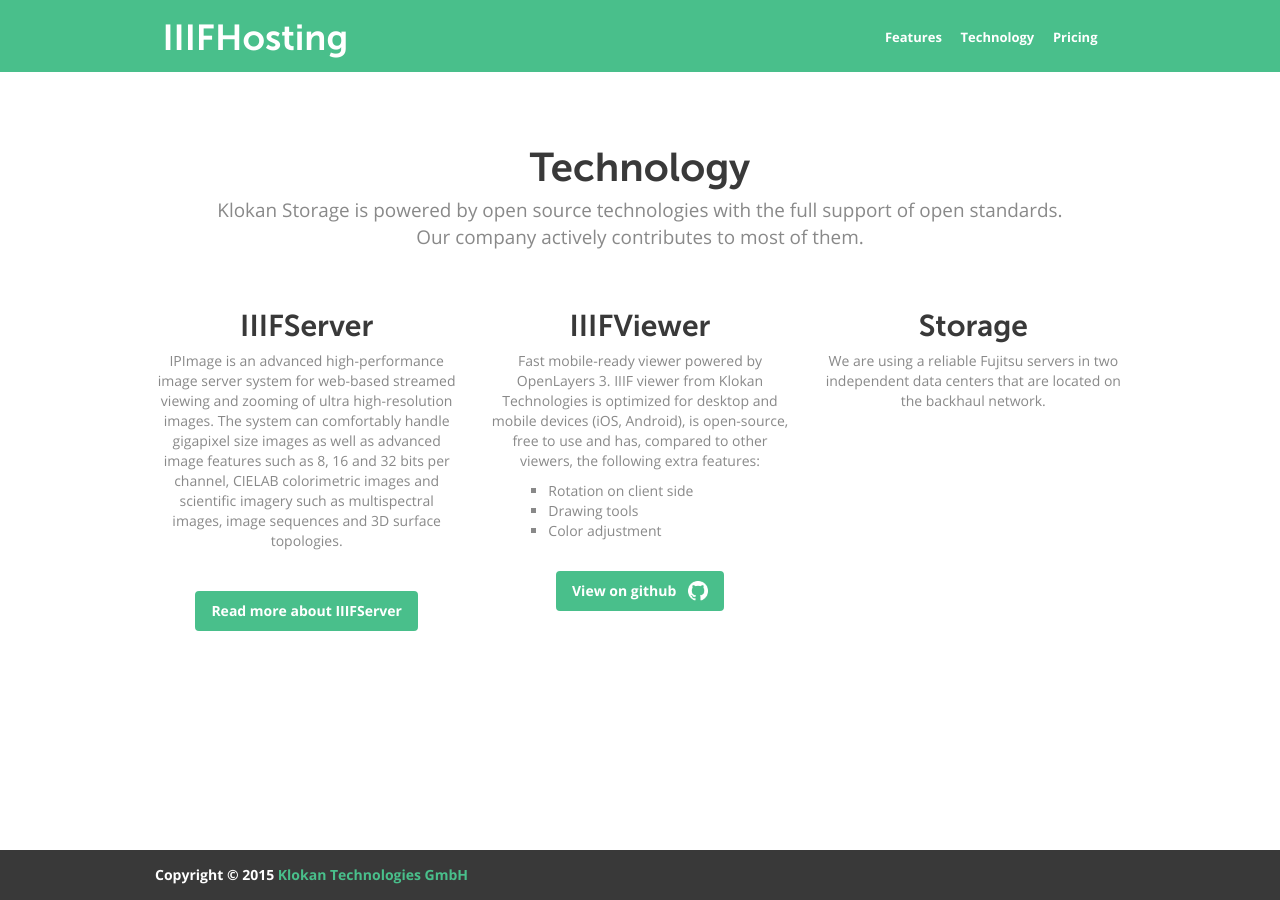
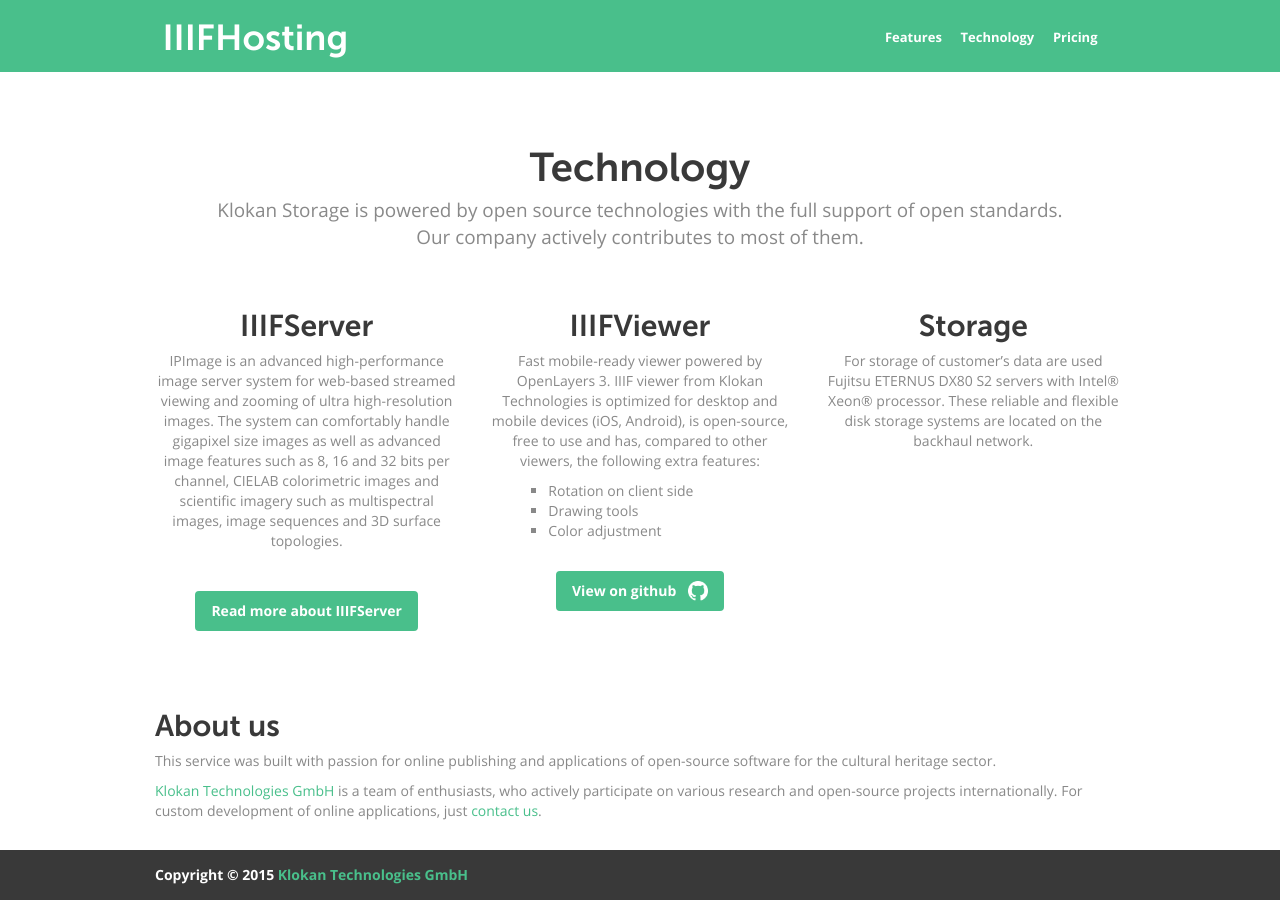
Before and after one commit to klokantech/www.iiifhosting.com, a Jekyll site: the page built from technology.html, in a window 1280 px wide. Built offline with Jekyll 4.4.1, drawn with Linux system fonts in a browser that asks for light colours.

Commit message:
New texts for content

```diff
--- a/technology.html
+++ b/technology.html
@@ -45,8 +45,21 @@
     </div>
     <div class="col4">
       <h2>Storage</h2>
-      <p>We are using a reliable Fujitsu servers in two independent data centers
-        that are located on the backhaul network.</p>
+      <p>For storage of customer’s data are used Fujitsu ETERNUS DX80 S2
+        servers with Intel® Xeon® processor. These reliable and flexible
+        disk storage systems are located on the backhaul network.</p>
     </div>
   </div>
+    <div class="row">
+      <div class="col12">
+        <h2>About us</h2>
+        <p>This service was built with passion for online publishing
+          and applications of open-source software for the cultural
+          heritage sector.</p>
+        <p><a href="http://www.klokantech.com/">Klokan Technologies GmbH</a> is a team of enthusiasts, who actively
+          participate on various research and open-source projects
+          internationally. For custom development of online applications,
+          just <a href="http://www.klokantech.com/contact/">contact us</a>.</p>
+      </div>
+    </div>
 </div>
```
Also changed, not shown: features.html (+45 -36 lines), index.html (+7 -9 lines).
